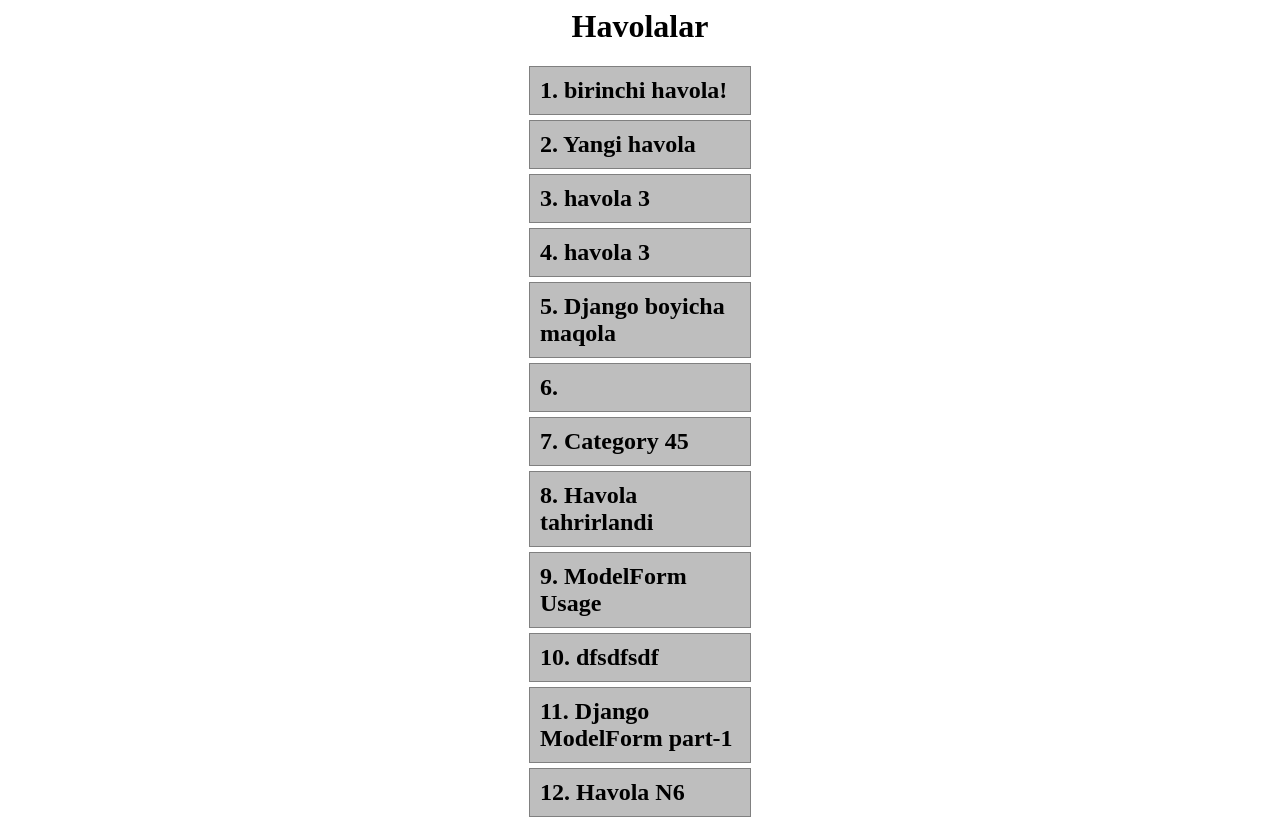
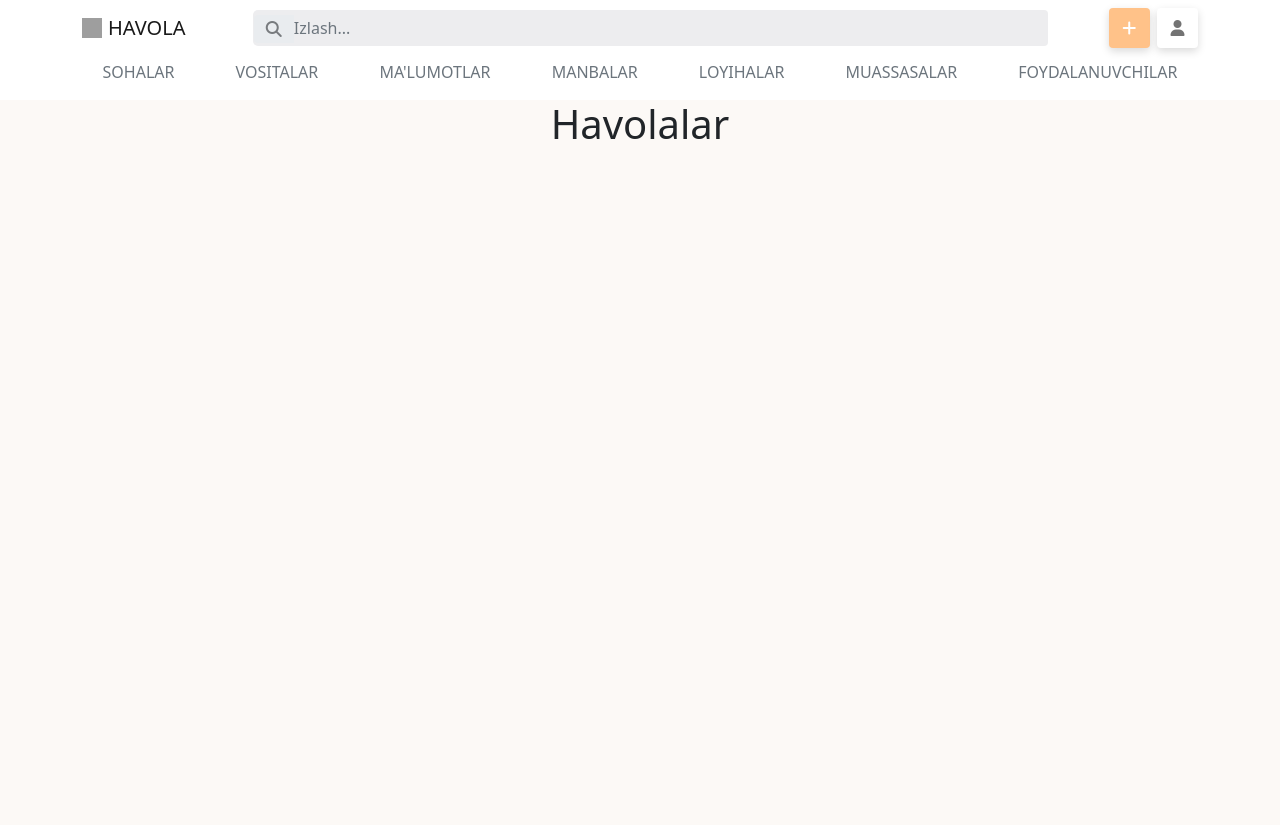
Before and after one commit to WJJamshiD/HavolaUz, a Django app: template core/templates/link_list.html in a window 1280 px wide. After the commit the page ends 139 px from the top, so only its background shows below. Run offline with Django 4.2, Linux system fonts and the light colour scheme; the template is opened without the code that fills it: values that come from a table or form of the project are taken from there, others are empty; data comes from the database, SQL or seed files in the repository; parts of the project's set-up code (start-up, migrations or seed data) failed here and were passed over; some libraries are stand-ins or nearby versions; grey boxes are pictures that could not be loaded.

Commit message:
Sticky hedear and navbar menu finishied

```diff
--- a/cdn/static/css/main.css
+++ b/cdn/static/css/main.css
@@ -18,3 +18,35 @@ body {
     border: 1px solid #80808059!important;
     box-shadow: none;
 }
+.navbar-menu li a {
+    font-weight: 500;
+    color: #6C757D !important;
+}
+@media screen and (max-width: 991px) {
+    ul.navbar-menu {
+        overflow-x: scroll;
+    }
+}
+/* Hide scrollbar for Chrome, Safari and Opera */
+ul.navbar-menu::-webkit-scrollbar {
+    display: none;
+}
+
+  /* Hide scrollbar for IE, Edge and Firefox */
+ul.navbar-menu {
+    -ms-overflow-style: none;  /* IE and Edge */
+    scrollbar-width: none;  /* Firefox */
+}
+.custom-shadow {
+    box-shadow: 0rem .2rem .5rem rgba(0,0,0,.15)!important;
+}
+.text-main-hover:hover, .text-main-active {
+    color: #ffc289 !important
+}
+.header-nav .navbar-nav .dropdown-menu {
+    position: absolute;
+}
+.header-nav .dropdown-menu[data-bs-popper] {
+    right: 0;
+    left: auto;
+}
--- a/core/models.py
+++ b/core/models.py
@@ -10,20 +10,6 @@ LANGUAGES = (
     ("Other", "Boshqa"),
     ("Several", "Bir nechta"),
 )
-
-
-class Link(models.Model):
-    name = models.CharField(max_length=50)   # Varchar(50)
-    description = models.TextField(null=True)         # varchar(-)
-    url = models.URLField(help_text='Iltimos to\'g\ri URL kiriting!')                  # Varchar()
-    created_at = models.DateTimeField(auto_now_add=True)      # TIMESTAMP
-    modified_at = models.DateTimeField(auto_now=True)
-
-    # objects = models.Manager()
-
-    def __str__(self):  # -> str(object) =>
-        return self.name
-
 
 class LinkType(models.Model):
     # id = models.PrimaryKey(unique=True)
@@ -46,7 +32,7 @@ class Section(models.Model):
 
 class GeneralLink(models.Model):
     name = models.CharField(max_length=250)
-    url = models.URLField(max_length=350)
+    url = models.URLField(max_length=350, null=True, blank=True)
     photo = models.ImageField(upload_to='general-link')
     # need to install Pillow to use ImageField (pip install Pillow)
     type = models.ForeignKey(LinkType, on_delete=models.SET_NULL, null=True)
@@ -54,10 +40,10 @@ class GeneralLink(models.Model):
     section = models.ForeignKey(Section, on_delete=models.SET_NULL, null=True)
     short_description = models.CharField(max_length=150)
     description = models.TextField(null=True, blank=True)
-    tags = models.ManyToManyField("Tag")
-    company = models.ForeignKey("Company", on_delete=models.SET_NULL, null=True)
-    language = models.CharField(max_length=50, choices=LANGUAGES)
-    author = models.ForeignKey("users.User", on_delete=models.SET_NULL, null=True)
+    tags = models.ManyToManyField("Tag", blank=True)
+    company = models.ForeignKey("Company", on_delete=models.SET_NULL, null=True, blank=True)
+    language = models.CharField(max_length=50, choices=LANGUAGES, null=True, blank=True)
+    author = models.ForeignKey("users.User", on_delete=models.SET_NULL, null=True, blank=True)
     slug = models.SlugField(max_length=250, unique=True)
     created_time = models.DateTimeField(auto_now_add=True)
     modified_time = models.DateTimeField(auto_now=True)
--- a/core/templates/link_list.html
+++ b/core/templates/link_list.html
@@ -1,12 +1,9 @@
-<!DOCTYPE html5>
-<html>
-    <head>
-        <title>Havola.uz</title>
-    </head>
-    <body>
+{% extends 'base.html' %}
+
+{% block content %}
     <h1 style="text-align:center">Havolalar</h1>
 
-        {% for link in linklar %}
+    {% for link in links %}
         <h2 style="padding:10px; background:#80808082;
             border: 1px solid #808080;width:200px; margin:5px auto;">
             <a href="/" style="text-decoration:none;color:black;">
@@ -14,5 +11,5 @@
             </a>
         </h2>
     {% endfor %}
-    </body>
-</html>
+
+{% endblock content %}
--- a/core/urls.py
+++ b/core/urls.py
@@ -1,10 +1,10 @@
 from django.urls import path
-from .views import link_list, link_detail, link_create, link_update
+from .views import link_list #, link_detail, link_create, link_update
 
 
 urlpatterns = [
-    path('', link_list),   # /havolalar/
-    path('<int:havola_idisi>', link_detail),  # havolalar/10
-    path('/create', link_create),    # havolalar/create
-    path('<int:link_id>/update', link_update)  # localhost:8000/havolalar/54987/update
+    path('<str:slug>', link_list),   # /areas; /tools
+#     path('<int:havola_idisi>', link_detail),  # havolalar/10
+#     path('/create', link_create),    # havolalar/create
+#     path('<int:link_id>/update', link_update)  # localhost:8000/havolalar/54987/update
 ]
--- a/templates/layout/header.html
+++ b/templates/layout/header.html
@@ -1,4 +1,4 @@
-<nav class="navbar navbar-expand-lg navbar-light bg-white">
+<nav class="navbar navbar-expand-lg navbar-light bg-white header-nav fixed-top">
   <div class="container">
     <a class="navbar-brand text-uppercase d-flex align-items-center justify-content-between"
         href="#" style="gap:6px;">
@@ -6,7 +6,7 @@
             class="d-inline-block align-text-top">
         Havola
     </a>
-      <form class="d-flex">
+    <form class="d-none d-sm-block" style="width: calc(90% - 202px);">
       <div class="input-group" style="position:relative;">
         <span class="input-group-text border-0" style="position:absolute;left:0;top:5px;z-index: 9999;">
           <i class="fa-solid fa-magnifying-glass" style="color: #21252991;"></i>
@@ -18,13 +18,13 @@
       </div>
     </form>
     <div class="">
-        <ul class="navbar-nav me-auto mb-2 mb-lg-0" style="gap:7px;">
+      <ul class="navbar-nav me-auto mb-2 mb-lg-0 flex-row" style="gap:7px;">
         <li class="nav-item dropdown">
-            <a class="nav-link dropdown-toggle bg-main plus text-white shadow px-25 rounded" href="#"
+          <a class="nav-link dropdown-toggle bg-main plus text-white custom-shadow px-25 rounded" href="#"
               id="navbarDropdown" role="button" data-bs-toggle="dropdown" aria-expanded="false">
             <i class="fa-solid fa-plus"></i>
           </a>
-            <ul class="dropdown-menu" aria-labelledby="navbarDropdown">
+          <ul class="dropdown-menu border-0 custom-shadow" aria-labelledby="navbarDropdown">
             <li><a class="dropdown-item" href="#">Ma'lumot qo'shish</a></li>
             <li><a class="dropdown-item" href="#">Element qo'shish</a></li>
             <li><a class="dropdown-item" href="#">Muassasa qo'shish</a></li>
@@ -32,19 +32,73 @@
         </li>
 
         <li class="nav-item dropdown">
-            <a class="nav-link dropdown-toggle bg-white shadow px-25 rounded" href="#"
+          <a class="nav-link dropdown-toggle bg-white custom-shadow px-25 rounded" href="#"
             id="navbarDropdown2" role="button" data-bs-toggle="dropdown" aria-expanded="false">
             <i class="fa-solid fa-user"></i>
           </a>
-            <ul class="dropdown-menu" aria-labelledby="navbarDropdown2">
-              <li><a class="dropdown-item" href="#">Ma'lumot qo'shish</a></li>
-              <li><a class="dropdown-item" href="#">Element qo'shish</a></li>
-              <li><a class="dropdown-item" href="#">Muassasa qo'shish</a></li>
+          <ul class="dropdown-menu border-0 custom-shadow" aria-labelledby="navbarDropdown2">
+            <li><a class="dropdown-item" href="#">Profil</a></li>
+            <li><a class="dropdown-item" href="#">Sozlamalar</a></li>
+            <li><a class="dropdown-item" href="#">Chiqish</a></li>
           </ul>
         </li>
 
       </ul>
     </div>
   </div>
+  <div class="container d-sm-none">
+    <form class="w-100">
+      <div class="input-group" style="position:relative;">
+        <span class="input-group-text border-0" style="position:absolute;left:0;top:5px;z-index: 9999;">
+          <i class="fa-solid fa-magnifying-glass" style="color: #21252991;"></i>
+        </span>
+        <input class="form-control border-0 search" type="search"
+          style="width:54vw;background:rgb(237, 237, 239);font-weight:500;padding-left:41px;
+            border-radius:5px; border: 1px solid rgb(237, 237, 239);"
+          placeholder="Izlash..." aria-label="Search">
+      </div>
+    </form>
   </div>
 </nav>
+<nav class="navbar navbar-expand-lg navbar-light bg-white pt-0" style="margin-top:52px">
+  <div class="container">
+    <ul class="navbar-nav flex-row justify-content-start justify-content-lg-around w-100 navbar-menu" style="gap:20px;">
+        <li class="nav-item">
+          <a class="nav-link text-main-hover" href="#">
+              SOHALAR
+          </a>
+        </li>
+        <li class="nav-item">
+          <a class="nav-link text-main-hover" href="#">
+            VOSITALAR
+          </a>
+        </li>
+        <li class="nav-item">
+          <a class="nav-link text-main-hover" href="#">
+            MA'LUMOTLAR
+          </a>
+        </li>
+        <li class="nav-item">
+          <a class="nav-link text-main-hover" href="#">
+            MANBALAR
+          </a>
+        </li>
+        <li class="nav-item">
+          <a class="nav-link text-main-hover" href="#">
+            LOYIHALAR
+          </a>
+        </li>
+        <li class="nav-item">
+          <a class="nav-link text-main-hover" href="#">
+            MUASSASALAR
+          </a>
+        </li>
+        <li class="nav-item">
+          <a class="nav-link text-main-hover" href="#">
+            FOYDALANUVCHILAR
+          </a>
+        </li>
+      </ul>
+    </div>
+  </div>
+</nav>
```
Also changed, not shown: core/forms.py (+16 -16 lines), core/views.py (+8 -40 lines). Lines whose indentation alone changed are shown as unchanged.
